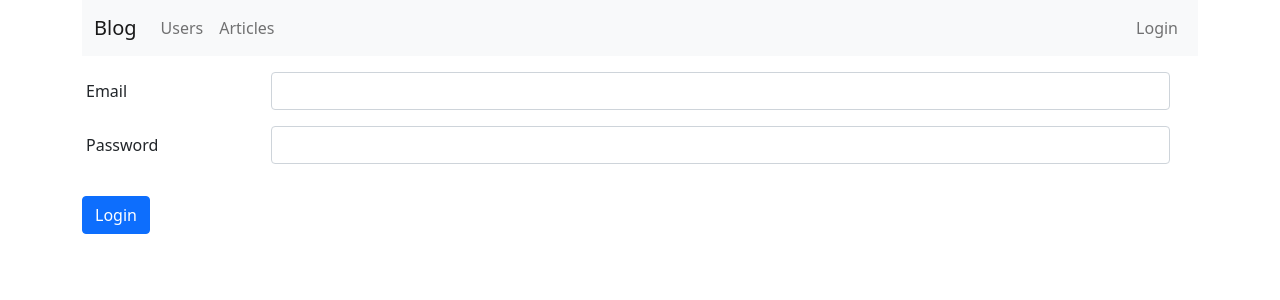
After one commit to korado2022/flaskblog, a Flask app: page /login in a window 1280 px wide. The commit adds this page. Shown: the top 300 px of the page. Run offline with Flask 3, Linux system fonts and the light colour scheme; some libraries are stand-ins or nearby versions.

Commit message:
My homework for lesson 3 is ready

```diff
--- /dev/null
+++ b/blog/auth/views.py
@@ -0,0 +1,60 @@
+from flask import Blueprint, render_template, request, flash, redirect, url_for
+from flask_login import LoginManager, login_user, logout_user, login_required
+from werkzeug.exceptions import NotFound
+from werkzeug.security import check_password_hash
+
+
+
+# from blog.models import User
+
+
+auth_app = Blueprint('auth_app', __name__, static_folder='../static')
+
+login_manager = LoginManager()
+login_manager.login_view = "auth_app.login"
+
+@login_manager.user_loader
+def load_user(user_id):
+    from blog.models import User
+    return User.query.filter_by(id=user_id).one_or_none()
+
+
+@login_manager.unauthorized_handler
+def unauthorized():
+    return redirect(url_for("auth_app.login"))
+
+
+@auth_app.route('/login', methods=['POST', 'GET'])
+def login():
+    if request.method == 'GET':
+        return render_template('auth/login.html')
+
+    email = request.form.get('email')
+    password = request.form.get('password')
+
+    if not email:
+        return render_template('auth/login.html', error='email not passed')
+
+    from blog.models import User
+    user = User.query.filter_by(email=email).one_or_none()
+
+    # if not user or check_password_hash(user.password, password):
+    if not user:
+        flash('Check your login details')
+        return redirect(url_for('.login'))
+    login_user(user)
+    return redirect(url_for('users_app.profile', pk=user.id))
+
+
+@auth_app.route('/logout')
+@login_required
+def logout():
+    logout_user()
+    return redirect(url_for('.login'))
+
+
+
+# __all__ = [
+# "login_manager",
+# "auth_app",
+# ]
--- a/blog/templates/articles/details.html
+++ b/blog/templates/articles/details.html
@@ -3,6 +3,7 @@
     Article detail
 {% endblock %}
 {% block body %}
+     {% if current_user.is_authenticated %}
         <div>
             <a href="{{ url_for('articles_app.articles_list') }}">Back to articles list</a>
         </div>
@@ -10,4 +11,8 @@
         <h3>{{ article.author.name }}</h3>
         <br><br>
         <p>{{ article.text }}</p>
+    {% else %}
+        <h2>You can`t see it. Login</h2>
+        <a href="{{ url_for('auth_app.login') }}">Login</a>
+    {% endif %}
 {% endblock %}
--- a/blog/templates/articles/list.html
+++ b/blog/templates/articles/list.html
@@ -14,7 +14,7 @@
                 <tr>
                     <td>{{ article_id }}</td>
                     <td><a href="{{ url_for('articles_app.get_article', pk=article_id) }}">{{ articles[article_id].title }}</a></td>
-                    <td><a href="{{ url_for('users_app.get_user', pk=articles[article_id].author.id) }}">{{ articles[article_id].author.name }}</a></td>
+                    <td><a href="{{ url_for('users_app.profile', pk=articles[article_id].author.id) }}">{{ articles[article_id].author.name }}</a></td>
                 </tr>
               {% endfor %}
           </tbody>
--- /dev/null
+++ b/blog/templates/auth/login.html
@@ -0,0 +1,38 @@
+{% extends 'base.html' %}
+
+
+
+{% block title %}
+    login page
+{% endblock %}
+{% block body %}
+    <div class="row">
+        <div class="col">
+            {% with messages = get_flashed_messages() %}
+                {% if messages %}
+                <div class="alert alert-danger" role="alert">
+                    {{ messages[0] }}
+                </div>
+                {% endif %}
+            {% endwith %}
+            <form class="row g-3 mt-3" method="post" action="{{ url_for('auth_app.login')  }}">
+                <div class="mb-3 row">
+                    <label for="email" class="col-sm-2 col-form-label">Email</label>
+                    <div class="col-sm-10">
+                        <input type="text" class="form-control" id="email" name="email">
+                    </div>
+                </div>
+                <div class="mb-3 row">
+                    <label for="password" class="col-sm-2 col-form-label">Password</label>
+                    <div class="col-sm-10">
+                        <input type="password" class="form-control" id="password" name="password">
+                    </div>
+                </div>
+                <div class="col-auto">
+                    <button type="submit" class="btn btn-primary mb-3">Login</button>
+                </div>
+            </form>
+        </div>
+    </div>
+
+{% endblock %}
--- a/blog/templates/navbar.html
+++ b/blog/templates/navbar.html
@@ -14,5 +14,15 @@
         </li>
        </ul>
     </div>
+    <div class="navbar-nav ms-auto">
+      {% if current_user.is_authenticated %}
+          <a class="nav-link" href="{{ url_for('auth_app.logout') }}">Logout</a>
+        {% else %}
+          <a href="{{ url_for('auth_app.login') }}"
+            class="nav-link {% if request.endpoint == 'login' -%}active{%- endif %}">
+            Login</a>
+      {% endif %}
+    </div>
+
   </div>
 </nav>
--- a/wsgi.py
+++ b/wsgi.py
@@ -1,6 +1,32 @@
-from blog.app import create_app
+from blog.app import create_app, db
+from werkzeug.security import generate_password_hash
 
 app = create_app()
+
+
+@app.cli.command('init-db')
+def init_db():
+    db.create_all()
+    print("done!")
+
+
+@app.cli.command("create-users")
+def create_users():
+    """
+        Run in your terminal:
+        flask create-users
+        > done! created users: <User #1 'admin'> <User #2 'james'>
+    """
+
+    from blog.models import User
+    admin = User(username="admin", email='admin@m.ru', password=generate_password_hash('test123'), is_staff=True)
+    james = User(username="james", email='james@m.ru', password=generate_password_hash('test456'))
+    db.session.add(admin)
+    db.session.add(james)
+    db.session.commit()
+    print("done! created users:", admin, james)
+
+
 
 if __name__ == "__main__":
     app.run(
```
Also changed, not shown: blog/app.py (+18 -0 lines), blog/models.py (added, +27 -0 lines), blog/templates/users/details.html (+9 -4 lines), blog/templates/users/list.html (+8 -3 lines), blog/user/views.py (+21 -12 lines), blog/auth/__init__.py (added). Lines whose indentation alone changed are shown as unchanged.
